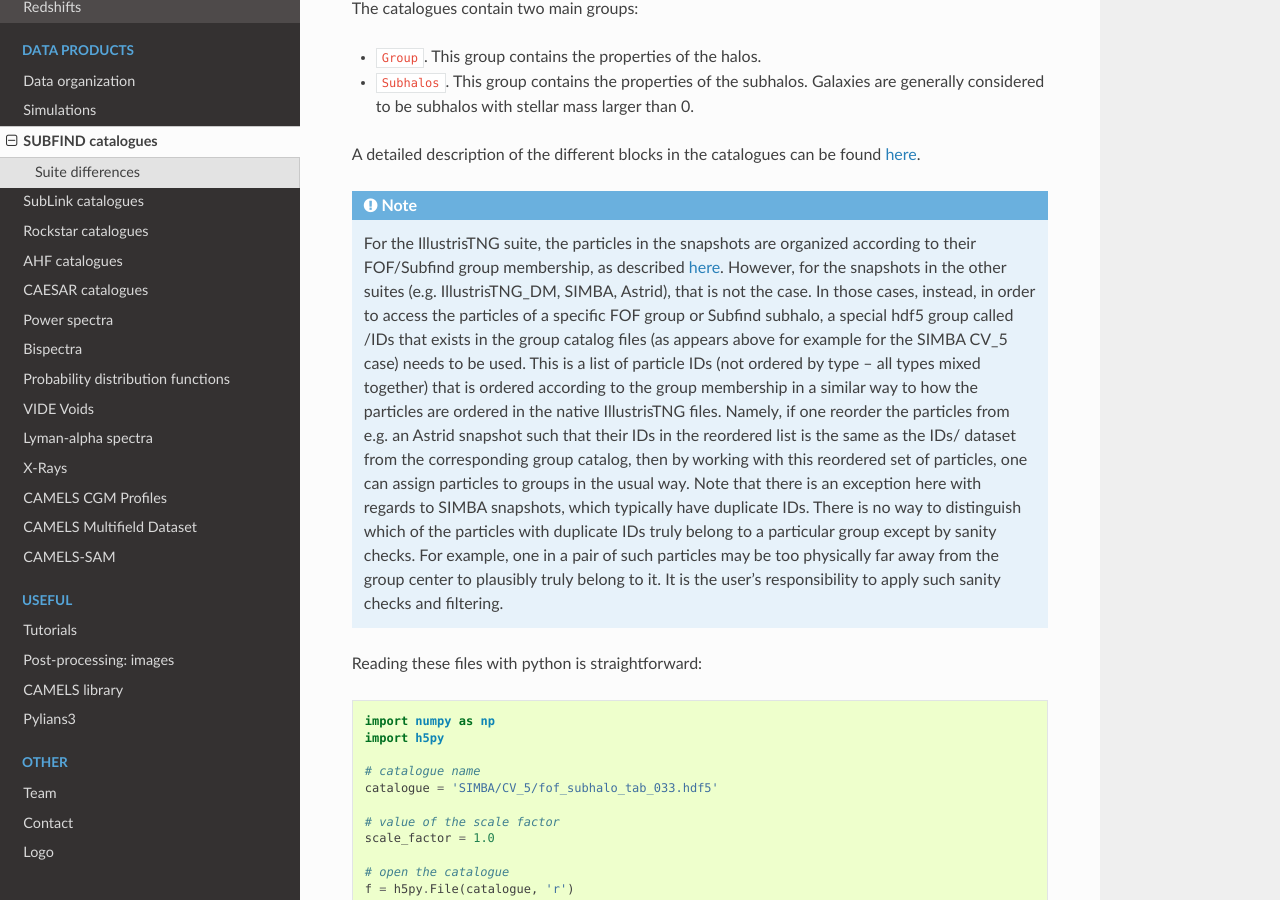
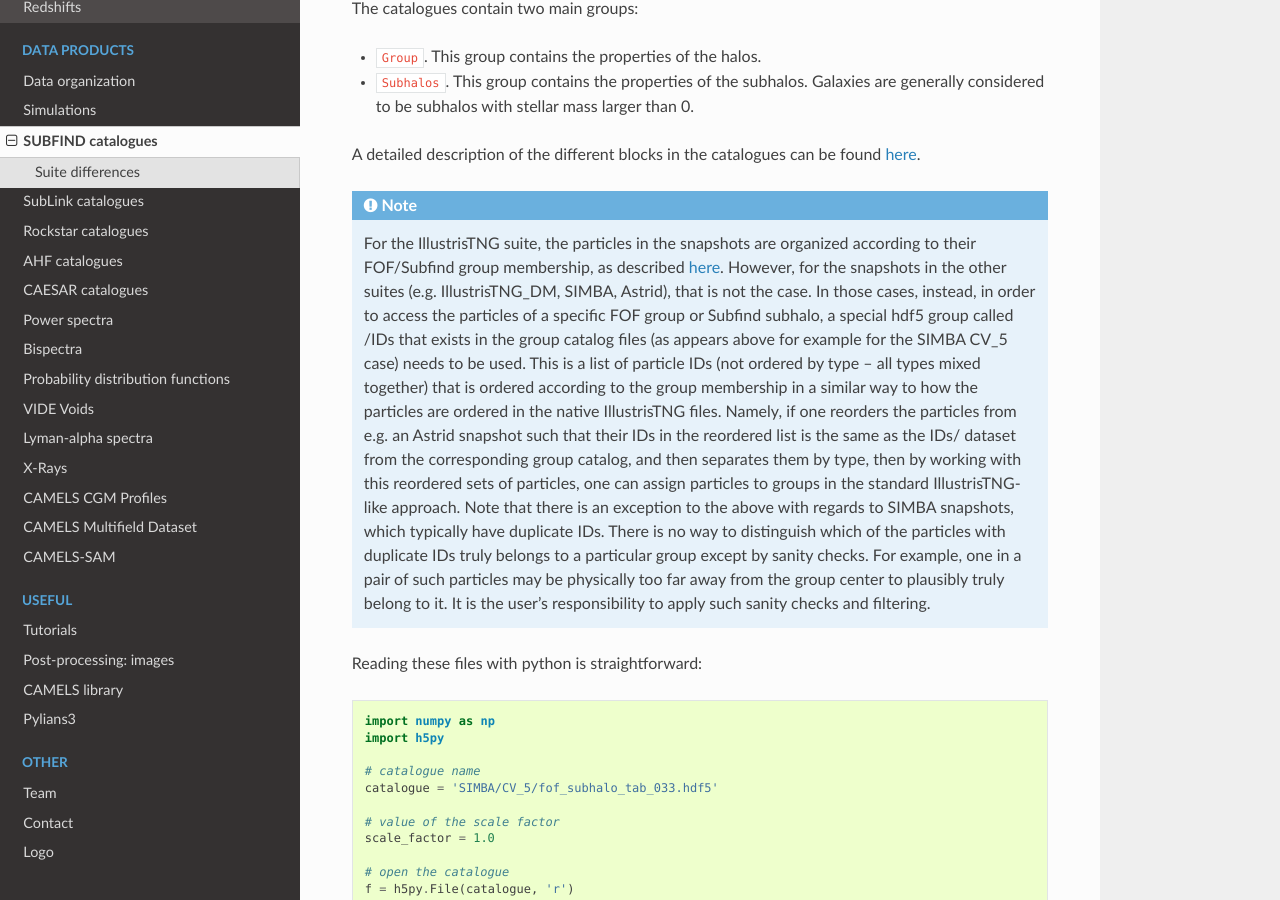
Before and after one commit to franciscovillaescusa/CAMELS, a Sphinx documentation site: the page built from docs/source/subfind.rst, in a window 1280 px wide and 900 px high, scrolled down 1842 px. Built offline with Sphinx 7.4.7 and the Read the Docs theme 2.0.0, drawn with Linux system fonts in a browser that asks for light colours; pages that are not in the unit, such as notebooks, are missing from menus; some of the changed text lies outside the part shown.

Commit message:
Update subfind.rst with typo fixes and clarifications regarding the particle order

```diff
--- a/docs/source/subfind.rst
+++ b/docs/source/subfind.rst
@@ -106,8 +106,8 @@ A detailed description of the different blocks in the catalogues can be found `h
 
 .. Note::
 
-   For the IllustrisTNG suite, the particles in the snapshots are organized according to their FOF/Subfind group membership, as described `here <https://www.tng-project.org/data/docs/specifications/#sec1a>`_. However, for the snapshots in the other suites (e.g. IllustrisTNG_DM, SIMBA, Astrid), that is not the case. In those cases, instead, in order to access the particles of a specific FOF group or Subfind subhalo, a special hdf5 group called /IDs that exists in the group catalog files (as appears above for example for the SIMBA CV_5 case) needs to be used. This is a list of particle IDs (not ordered by type -- all types mixed together) that is ordered according to the group membership in a similar way to how the particles are ordered in the native IllustrisTNG files. Namely, if one reorder the particles from e.g. an Astrid snapshot such that their IDs in the reordered list is the same as the IDs/ dataset from the corresponding group catalog, then by working with this reordered set of particles, one can assign particles to groups in the usual way.
-   Note that there is an exception here with regards to SIMBA snapshots, which typically have duplicate IDs. There is no way to distinguish which of the particles with duplicate IDs truly belong to a particular group except by sanity checks. For example, one in a pair of such particles may be too physically far away from the group center to plausibly truly belong to it. It is the user's responsibility to apply such sanity checks and filtering.
+   For the IllustrisTNG suite, the particles in the snapshots are organized according to their FOF/Subfind group membership, as described `here <https://www.tng-project.org/data/docs/specifications/#sec1a>`_. However, for the snapshots in the other suites (e.g. IllustrisTNG_DM, SIMBA, Astrid), that is not the case. In those cases, instead, in order to access the particles of a specific FOF group or Subfind subhalo, a special hdf5 group called /IDs that exists in the group catalog files (as appears above for example for the SIMBA CV_5 case) needs to be used. This is a list of particle IDs (not ordered by type -- all types mixed together) that is ordered according to the group membership in a similar way to how the particles are ordered in the native IllustrisTNG files. Namely, if one reorders the particles from e.g. an Astrid snapshot such that their IDs in the reordered list is the same as the IDs/ dataset from the corresponding group catalog, and then separates them by type, then by working with this reordered sets of particles, one can assign particles to groups in the standard IllustrisTNG-like approach.
+   Note that there is an exception to the above with regards to SIMBA snapshots, which typically have duplicate IDs. There is no way to distinguish which of the particles with duplicate IDs truly belongs to a particular group except by sanity checks. For example, one in a pair of such particles may be physically too far away from the group center to plausibly truly belong to it. It is the user's responsibility to apply such sanity checks and filtering.
 
 
 Reading these files with python is straightforward:
@@ -159,3 +159,5 @@ In particular:
 - In SIMBA FOF+Subfind catalogs, the structure is similar to IllustrisTNG: ``Metallicity`` is the total content of elements heavier than H & He, and ``Metals`` or ``MetalFractions`` is a 11-element array with the elements in this (SIMBA-snapshot-like) order: [H,He,C,N,O,Ne,Mg,Si,S,Ca,Fe]
 
 In the SIMBA catalogues, the ``SubhaloStellarPhotometrics`` and ``WindMass`` fields contain some irrelevant numbers as those quantities are not calculated within the SIMBA simulations.
+
+Please also note the differences with respect to the ordering of the particles in the snapshots and its relation to the group catalogs, which are detailed in a blue Note box above in this page.
```
